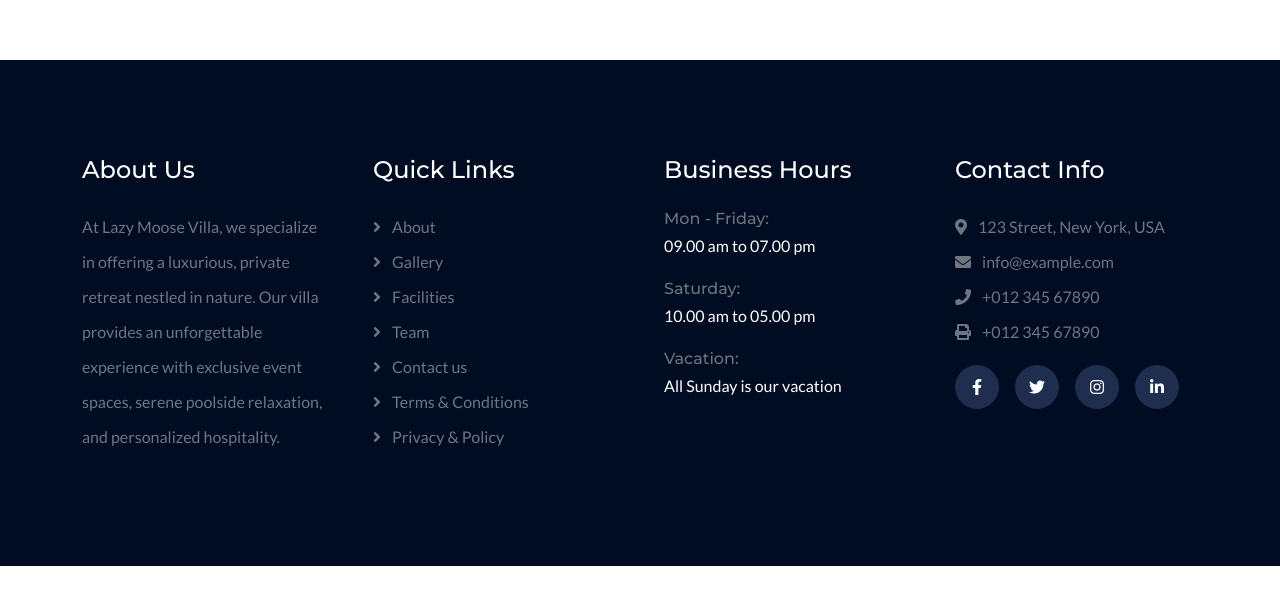
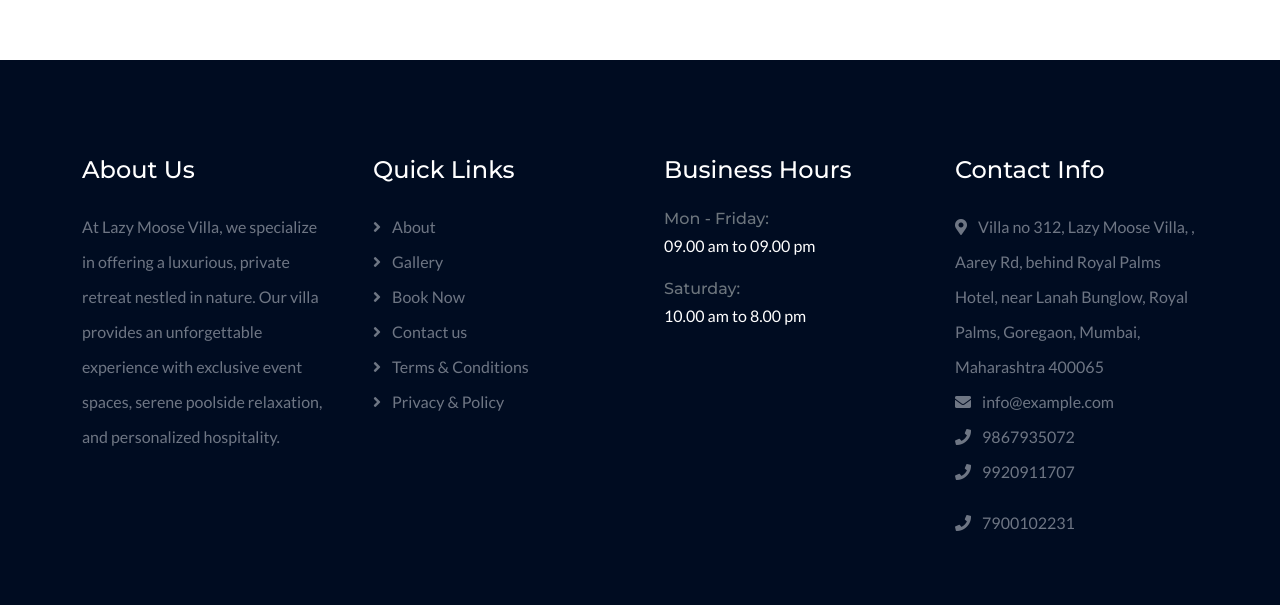
Before and after one commit to gauravexampil/lazymoose, a plain HTML site: page contact.html in a window 1280 px wide. Shown: the part 2169-2774 px from the top of the page. Before the commit the page ends 2735 px from the top, so only its background shows below. Drawn offline with nearby package versions, Linux system fonts and the light colour scheme.

Commit message:
contact updated

```diff
--- a/contact.html
+++ b/contact.html
@@ -218,13 +218,13 @@
                     </div>
                     <div class="col-12 col-xl-1 wow fadeInUp" data-wow-delay="0.3s">
                         <div class="d-flex flex-xl-column align-items-center justify-content-center">
-                            <a class="btn btn-xl-square btn-light rounded-circle mb-0 mb-xl-4 me-4 me-xl-0" href=""><i class="fab fa-facebook-f"></i></a>
+                            <a class="btn btn-xl-square btn-light rounded-circle mb-0 mb-xl-4 me-4 me-xl-0" href="https://www.facebook.com/centreofmumbai"><i class="fab fa-facebook-f"></i></a>
                             <a class="btn btn-xl-square btn-light rounded-circle mb-0 mb-xl-4 me-4 me-xl-0" href=""><i class="fab fa-twitter"></i></a>
-                            <a class="btn btn-xl-square btn-light rounded-circle mb-0 mb-xl-4 me-4 me-xl-0" href=""><i class="fab fa-instagram"></i></a>
+                            <a class="btn btn-xl-square btn-light rounded-circle mb-0 mb-xl-4 me-4 me-xl-0" href="https://www.instagram.com/lazy_moose_5_villas?igsh=MXJmNmsycG90dXU1Nw=="><i class="fab fa-instagram"></i></a>
                             <a class="btn btn-xl-square btn-light rounded-circle mb-0 mb-xl-0 me-0 me-xl-0" href=""><i class="fab fa-linkedin-in"></i></a>
                         </div>
                     </div>
-                    <div class="col-12 col-xl-5 wow fadeInUp" data-wow-delay="0.1s">
+                    <!-- <div class="col-12 col-xl-5 wow fadeInUp" data-wow-delay="0.1s">
                         <div class="p-5 bg-light rounded">
                             <div class="bg-white rounded p-4 mb-4">
                                 <h4 class="mb-3">Our Branch 01</h4>
@@ -254,12 +254,21 @@
                                 </div>
                             </div>
                         </div>
-                    </div>
+                    </div> -->
                     <div class="col-12">
                         <div class="rounded">
                             <iframe class="rounded w-100"
-                            style="height: 400px;" src="https://www.google.com/maps/embed?pb=!1m18!1m12!1m3!1d387191.33750346623!2d-73.97968099999999!3d40.6974881!2m3!1f0!2f0!3f0!3m2!1i1024!2i768!4f13.1!3m3!1m2!1s0x89c24fa5d33f083b%3A0xc80b8f06e177fe62!2sNew%20York%2C%20NY%2C%20USA!5e0!3m2!1sen!2sbd!4v1694259649153!5m2!1sen!2sbd"
+                            style="height: 400px;" src="https://maps.google.com/maps?width=100%25&amp;height=600&amp;hl=en&amp;q=lazymoose%205%20villa+(My%20Business%20Name)&amp;t=&amp;z=14&amp;ie=UTF8&amp;iwloc=B&amp;output=embed"
                             loading="lazy" referrerpolicy="no-referrer-when-downgrade"></iframe>
+
+
+
+                            <!-- <div style="width: 100%"><iframe width="100%" height="600" frameborder="0" scrolling="no" marginheight="0" marginwidth="0" src="https://maps.google.com/maps?width=100%25&amp;height=600&amp;hl=en&amp;q=lazymoose%205%20villa+(My%20Business%20Name)&amp;t=&amp;z=14&amp;ie=UTF8&amp;iwloc=B&amp;output=embed"><a href="https://www.gps.ie/">gps trackers</a></iframe></div> -->
+
+
+
+
+
                         </div>
                     </div>
 
@@ -287,11 +296,10 @@
                 <div class="col-md-6 col-lg-6 col-xl-3">
                     <div class="footer-item d-flex flex-column">
                         <h4 class="text-white mb-4">Quick Links</h4>
-                            <a href="#"><i class="fas fa-angle-right me-2"></i> About</a>
-                            <a href="#"><i class="fas fa-angle-right me-2"></i> Gallery</a>
-                            <a href="#"><i class="fas fa-angle-right me-2"></i> Facilities</a>
-                            <a href="#"><i class="fas fa-angle-right me-2"></i> Team</a>
-                            <a href="#"><i class="fas fa-angle-right me-2"></i> Contact us</a>
+                        <a href="about.html"><i class="fas fa-angle-right me-2"></i> About</a>
+                        <a href="blog.html"><i class="fas fa-angle-right me-2"></i> Gallery</a>
+                        <a href="index.html"><i class="fas fa-angle-right me-2"></i> Book Now</a>
+                        <a href="contact.html"><i class="fas fa-angle-right me-2"></i> Contact us</a>
                         <a href="#"><i class="fas fa-angle-right me-2"></i> Terms & Conditions</a>
                         <a href="#"><i class="fas fa-angle-right me-2"></i> Privacy & Policy</a>
                     </div>
@@ -301,38 +309,38 @@
                         <h4 class="text-white mb-4">Business Hours</h4>
                         <div class="mb-3">
                             <h6 class="text-muted mb-0">Mon - Friday:</h6>
-                                <p class="text-white mb-0">09.00 am to 07.00 pm</p>
+                            <p class="text-white mb-0">09.00 am to 09.00 pm</p>
                         </div>
                         <div class="mb-3">
                             <h6 class="text-muted mb-0">Saturday:</h6>
-                                <p class="text-white mb-0">10.00 am to 05.00 pm</p>
+                            <p class="text-white mb-0">10.00 am to 8.00 pm</p>
                         </div>
-                            <div class="mb-3">
+                        <!-- <div class="mb-3">
                             <h6 class="text-muted mb-0">Vacation:</h6>
                             <p class="text-white mb-0">All Sunday is our vacation</p>
-                            </div>
+                        </div> -->
                     </div>
                 </div>
                 <div class="col-md-6 col-lg-6 col-xl-3">
                     <div class="footer-item d-flex flex-column">
                         <h4 class="text-white mb-4">Contact Info</h4>
-                            <a href="#"><i class="fa fa-map-marker-alt me-2"></i> 123 Street, New York, USA</a>
+                        <a href="#"><i class="fa fa-map-marker-alt me-2"></i> Villa no 312, Lazy Moose Villa, , Aarey Rd, behind Royal Palms Hotel, near Lanah Bunglow, Royal Palms, Goregaon, Mumbai, Maharashtra 400065</a>
                         <a href="mailto:info@example.com"><i class="fas fa-envelope me-2"></i> info@example.com</a>
-                            <a href="tel:+012 345 67890"><i class="fas fa-phone me-2"></i> +012 345 67890</a>
-                            <a href="tel:+012 345 67890" class="mb-3"><i class="fas fa-print me-2"></i> +012 345 67890</a>
-                            <div class="d-flex">
+                        <a href="tel:+91 9920911707"><i class="fas fa-phone me-2"></i> 9867935072</a>
+                        <a href="tel:+91 9920911707" class="mb-3"><i class="fas fa-phone me-2"></i> 9920911707</a>
+                        <a href="tel:+91 79001 02231" class="mb-3"><i class="fas fa-phone me-2"></i> 7900102231</a>
+                        <!-- <div class="d-flex">
                             <a class="btn btn-secondary btn-md-square rounded-circle me-3" href=""><i class="fab fa-facebook-f text-white"></i></a>
                             <a class="btn btn-secondary btn-md-square rounded-circle me-3" href=""><i class="fab fa-twitter text-white"></i></a>
                             <a class="btn btn-secondary btn-md-square rounded-circle me-3" href=""><i class="fab fa-instagram text-white"></i></a>
                             <a class="btn btn-secondary btn-md-square rounded-circle me-0" href=""><i class="fab fa-linkedin-in text-white"></i></a>
-                            </div>
+                        </div> -->
                     </div>
                 </div>
             </div>
         </div>
     </div>
     <!-- Footer End -->
-
 
 
 
```
Lines whose indentation alone changed are shown as unchanged.
